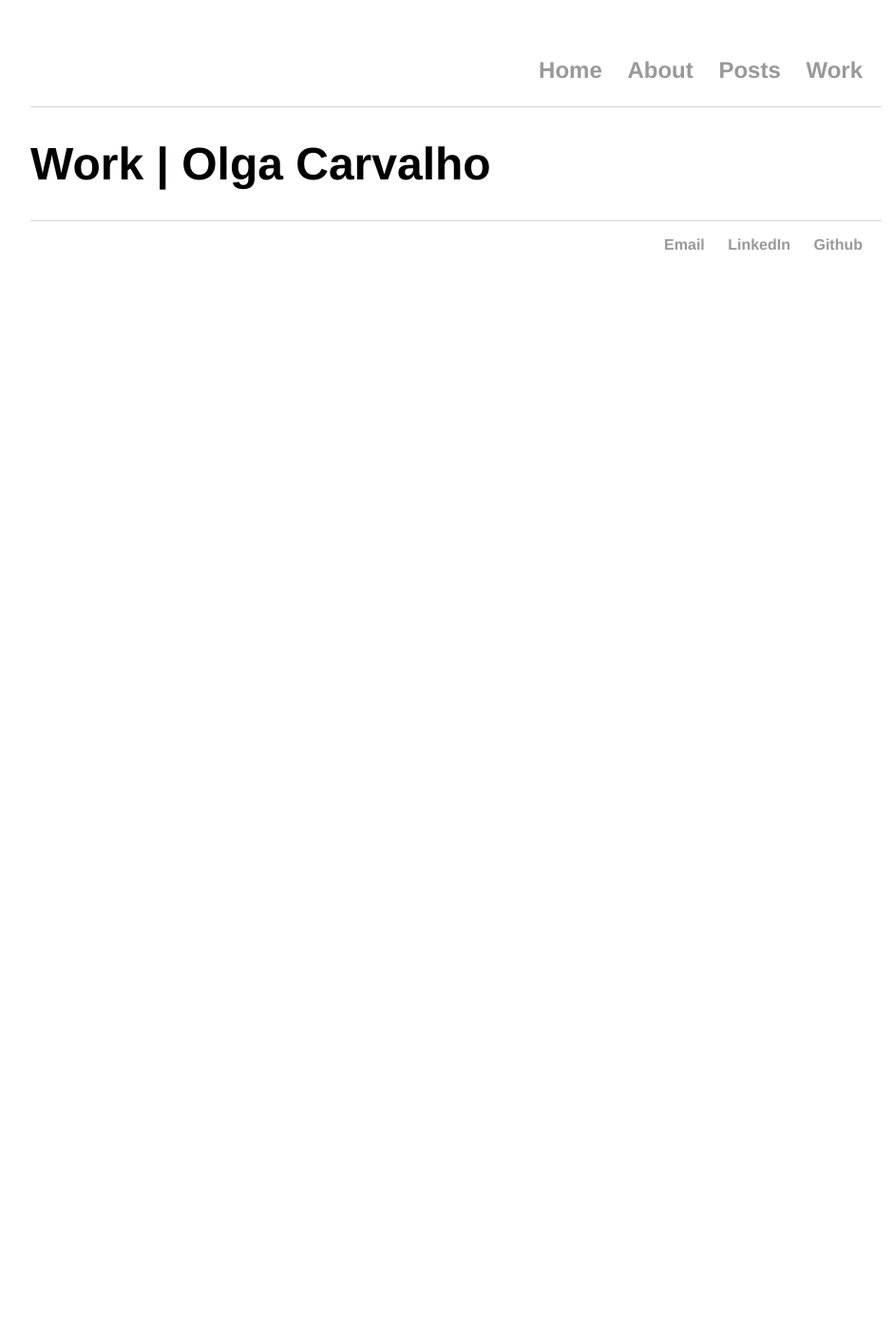
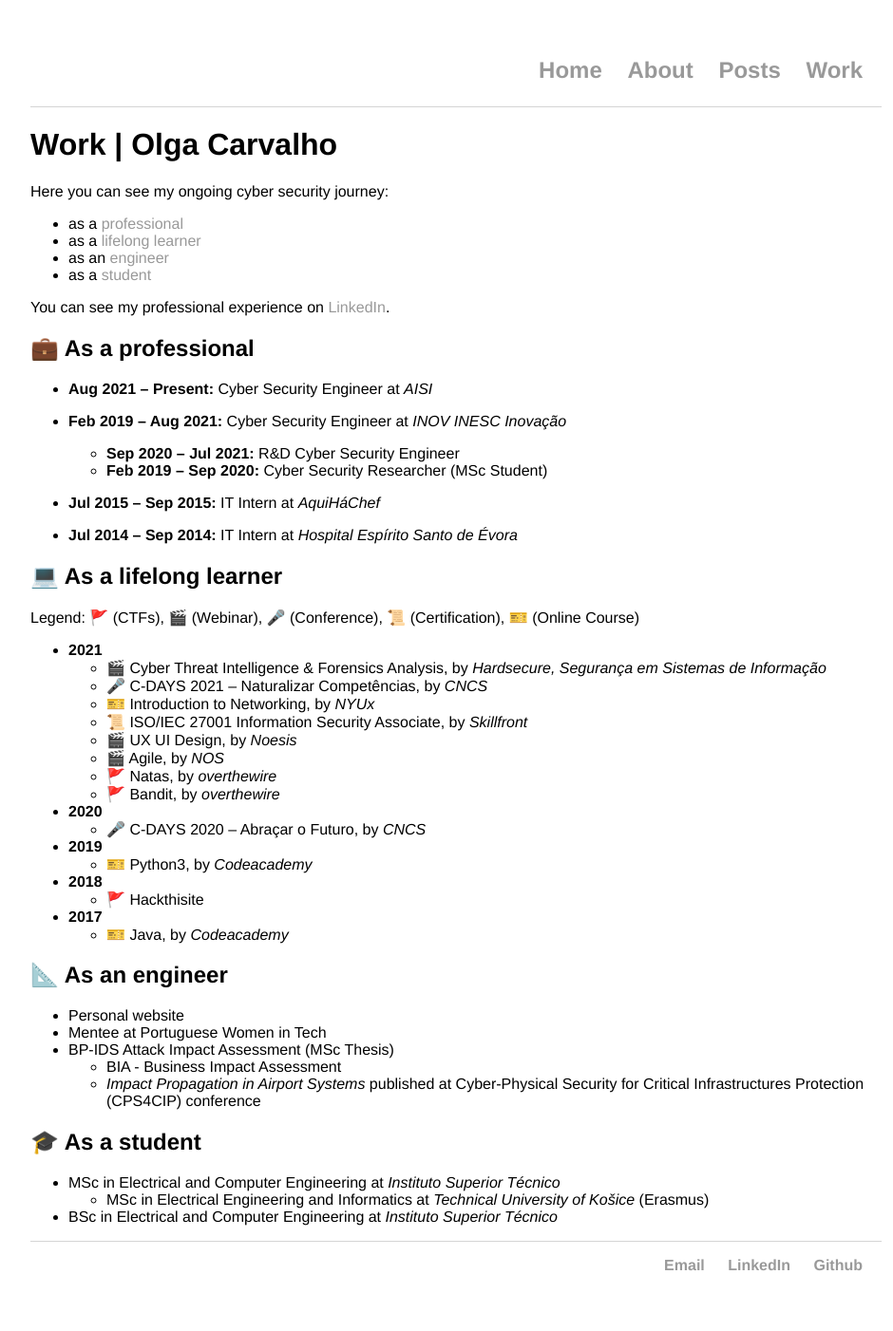
Before and after one commit to OlgaCarvalho/first_personal_website, a Jekyll site: the page built from pages/work.md, in a window 1280 px wide. Shown: the whole page at 95% size, without its empty margins (160-1100 px from the left). Built offline with Jekyll 4.4.1, drawn with Linux system fonts in a browser that asks for light colours; before the commit the page ends 900 px from its top, so only the background shows below that.

Commit message:
Work Page (WIP)

```diff
--- a/css/main.css
+++ b/css/main.css
@@ -23,19 +23,16 @@
 a:hover {
     text-decoration: underline;
 }
-h1 {
-    font-size: 3em;
+h1, h2, h3, h4, h5, p, li{
     font-family:'Helvetica', 'Arial', 'Sans-Serif';
 }
-p {
-    font-size: 1.5em;
-    line-height: 1.4em;
-    color: #333;
-}
+
+
 footer {
     border-top: 1px solid #d5d5d5;
     font-size: 1em;
     text-align: right;
+
 }
 
 /**
--- a/pages/work.md
+++ b/pages/work.md
@@ -3,3 +3,69 @@
 title: Work | Olga Carvalho
 permalink: /work/index.html
 ---
+
+Here you can see my ongoing cyber security journey:
+
+* as a [professional](#-as-a-professional)
+* as a [lifelong learner](#-as-a-lifelong-learner)
+* as an [engineer](#-as-an-engineer)
+* as a [student](#-as-a-student)
+
+You can see my professional experience on <a href="{{ site.linkedin }}">LinkedIn</a>.
+
+## 💼 As a professional
+
+- **Aug 2021 – Present:**  Cyber Security Engineer at *AISI*
+
+- **Feb 2019 – Aug 2021:** Cyber Security Engineer at *INOV INESC Inovação*
+
+  * **Sep 2020 – Jul 2021:** R&D Cyber Security Engineer
+  * **Feb 2019 – Sep 2020:** Cyber Security Researcher (MSc Student)
+
+- **Jul 2015 – Sep 2015:** IT Intern at *AquiHáChef*
+
+- **Jul 2014 – Sep 2014:** IT Intern at *Hospital Espírito Santo de Évora*
+
+
+
+## 💻 As a lifelong learner
+Legend: 🚩 (CTFs), 🎬 (Webinar), 🎤 (Conference), 📜 (Certification), 🎫 (Online Course)
+
+* **2021**
+  * 🎬 Cyber Threat Intelligence & Forensics Analysis, by *Hardsecure, Segurança em Sistemas de Informação*
+  * 🎤 C-DAYS 2021 – Naturalizar Competências, by *CNCS*
+  * 🎫 Introduction to Networking, by *NYUx*
+  * 📜 ISO/IEC 27001 Information Security Associate, by *Skillfront*
+  * 🎬 UX UI Design, by *Noesis*
+  * 🎬 Agile, by *NOS*
+  * 🚩 Natas, by *overthewire*
+  * 🚩 Bandit, by *overthewire*
+
+* **2020**
+  * 🎤 C-DAYS 2020 – Abraçar o Futuro, by *CNCS*
+
+* **2019**
+  * 🎫 Python3, by *Codeacademy*
+
+* **2018**
+  * 🚩 Hackthisite
+
+* **2017**
+  * 🎫 Java, by *Codeacademy*
+
+
+## 📐 As an engineer
+
+  * Personal website
+  * Mentee at Portuguese Women in Tech
+  * BP-IDS Attack Impact Assessment (MSc Thesis)
+    * BIA - Business Impact Assessment
+    * *Impact Propagation in Airport Systems* published at Cyber-Physical Security for Critical Infrastructures Protection (CPS4CIP) conference
+
+
+
+## 🎓 As a student
+
+  * MSc in Electrical and Computer Engineering at *Instituto Superior Técnico*
+    * MSc in Electrical Engineering and Informatics at *Technical University of Košice* (Erasmus)
+  * BSc in Electrical and Computer Engineering at *Instituto Superior Técnico*
```
